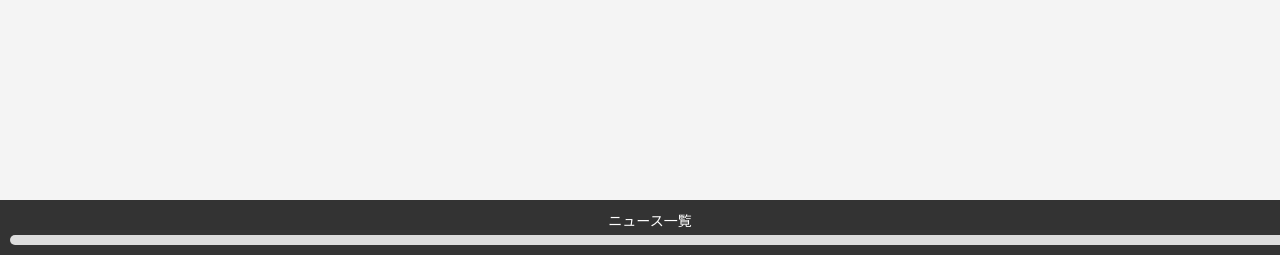
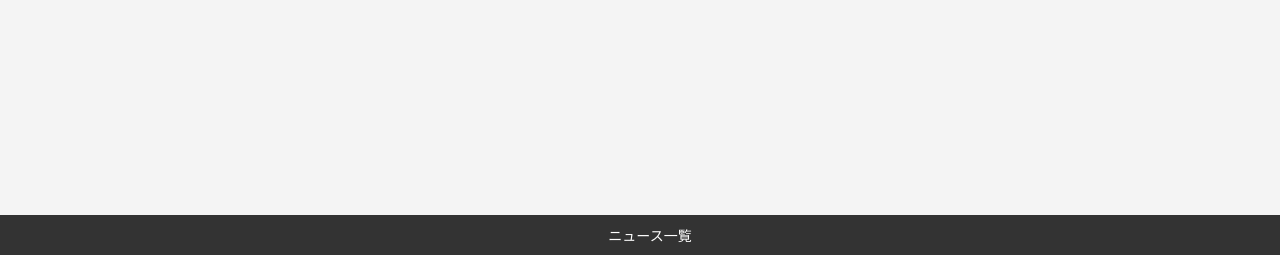
Before and after one commit to buzomo/rss-reader, a Flask app: a page that uses templates/index.html in a window 1280 px wide. Shown: the part 545-800 px from the top of the page. Run offline with Flask 3, Linux system fonts and the light colour scheme; data that the repository does not hold is empty; some libraries are stand-ins or nearby versions.

Commit message:
プログレスバーをやめて、残りフィード数を画面中央に半透明で表示して。200pxくらい

```diff
--- a/templates/index.html
+++ b/templates/index.html
@@ -153,18 +153,6 @@
             font-size: 14px;
             z-index: 999;
         }
-        #progressBar {
-            height: 10px;
-            background-color: #ddd;
-            border-radius: 5px;
-            margin-top: 5px;
-        }
-        #progress {
-            height: 100%;
-            background-color: #4CAF50;
-            border-radius: 5px;
-            width: 0%;
-        }
         #allRead {
             display: none;
             text-align: center;
@@ -176,6 +164,19 @@
             margin-top: 20px;
             max-width: 300px;
         }
+        #remainingFeedsIndicator {
+            position: fixed;
+            top: 50%;
+            left: 50%;
+            transform: translate(-50%, -50%);
+            background-color: rgba(0, 0, 0, 0.7);
+            color: white;
+            padding: 10px 20px;
+            border-radius: 10px;
+            font-size: 18px;
+            z-index: 1000;
+            display: none;
+        }
     </style>
 </head>
 <body>
@@ -186,8 +187,8 @@
     <button id="purgeButton" onclick="executePurge()">🗑️</button>
     <div id="bottomBanner">
         <span id="currentFeedName">ニュース一覧</span>
-        <div id="progressBar"><div id="progress"></div></div>
     </div>
+    <div id="remainingFeedsIndicator"></div>
     <div class="container">
         <div id="articlesSection" class="section">
             <h2 id="articleHeader">
@@ -280,7 +281,7 @@
             const response = await fetch('/api/load_feeds');
             const data = await response.json();
             feedsData = data.feeds;
-            updateProgressBar();
+            updateRemainingFeedsIndicator();
             for (const feed of feedsData) {
                 if (feed.unread_count > 0) {
                     currentFeedId = feed.id;
@@ -292,17 +293,20 @@
             }
         }
 
-        function updateProgressBar() {
+        function updateRemainingFeedsIndicator() {
             const unreadFeeds = feedsData.filter(feed => feed.unread_count > 0);
-            const totalFeeds = feedsData.length;
-            const readFeeds = totalFeeds - unreadFeeds.length;
-            const progress = (readFeeds / totalFeeds) * 100;
-            document.getElementById('progress').style.width = progress + '%';
+            const remainingCount = unreadFeeds.length;
+            const indicator = document.getElementById('remainingFeedsIndicator');
+            if (remainingCount > 0) {
+                indicator.textContent = `残り ${remainingCount} フィード`;
+                indicator.style.display = 'block';
+            } else {
+                indicator.style.display = 'none';
+            }
         }
 
         async function loadArticles(feedId) {
             document.getElementById('purgeButton').style.display = 'block';
-            // スター記事を除外するクエリパラメータを追加
             const response = await fetch(`/api/load_articles?feed_id=${feedId}&exclude_starred=true`);
             const data = await response.json();
             const articleList = document.getElementById('articleList');
@@ -414,7 +418,6 @@
                 if (articleElements[currentArticleIndex]) {
                     articleElements[currentArticleIndex].dataset.starred = starred;
                 }
-                // スターした記事は一覧から削除
                 if (starred) {
                     articleElements[currentArticleIndex].remove();
                     articleElements.splice(currentArticleIndex, 1);
@@ -474,14 +477,14 @@
                     document.getElementById('currentFeedTitle').textContent = nextFeed.title;
                     document.getElementById('currentFeedName').textContent = nextFeed.title;
                     await loadArticles(nextFeed.id);
-                    updateProgressBar();
+                    updateRemainingFeedsIndicator();
                 } else {
                     if (feedsData.length > 0) {
                         currentFeedId = feedsData[0].id;
                         document.getElementById('currentFeedTitle').textContent = feedsData[0].title;
                         document.getElementById('currentFeedName').textContent = feedsData[0].title;
                         await loadArticles(feedsData[0].id);
-                        updateProgressBar();
+                        updateRemainingFeedsIndicator();
                     }
                 }
             } else {
```
